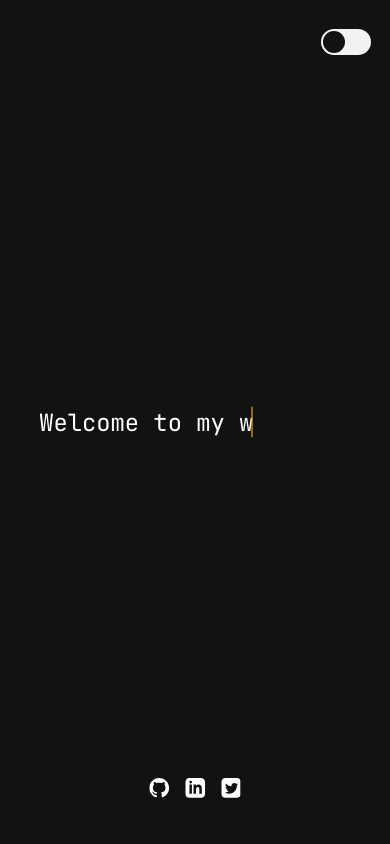
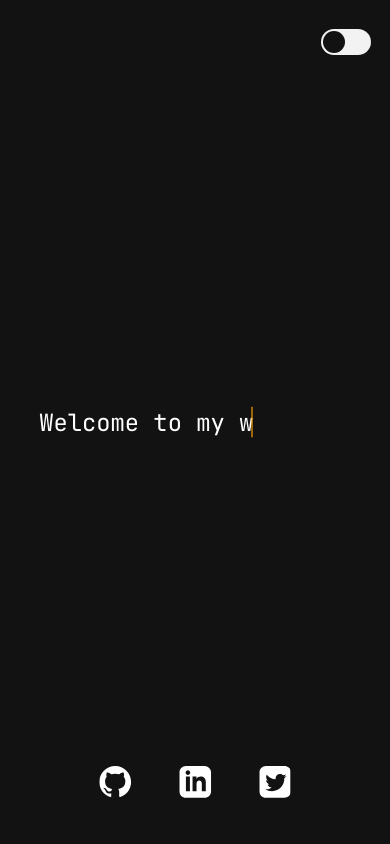
Before and after one commit to Kiyeo/Kiyeo.github.io, a Next.js app: page / in a window 390 px wide. Shown: the top 844 px of the page. Built offline with nearby package versions, Linux system fonts and the light colour scheme.

Commit message:
Make social media icons responsive

```diff
--- a/components/SocialMediaIcon.tsx
+++ b/components/SocialMediaIcon.tsx
@@ -13,17 +13,17 @@ const SocialNav = styled.nav`
 
   & li {
     list-style: none;
+    margin: 0 1em 0 1em;
   }
 
   & a {
-    display: inline-flex;
     outline-style: none;
   }
 
   & svg {
     fill: ${(p) => p.theme.color};
     transition: fill 1s ease-in;
-    width: clamp(12px, 12px + 2vw, 32px);
+    width: clamp(24px, 24px + 2vw, 32px);
   }
 
   & svg:hover,
@@ -38,10 +38,13 @@ const SocialNav = styled.nav`
     bottom: unset;
     left: unset;
     transform: translate3d(0, -50%, 0);
-    font-size: clamp(1rem, 2vw + 1rem, 4rem);
 
     & ul {
-      columns: 0;
+      columns: unset;
+    }
+
+    & ul > * + * {
+      margin-top: 2em;
     }
   }
 `;
--- a/pages/AboutSection.tsx
+++ b/pages/AboutSection.tsx
@@ -2,7 +2,7 @@ import styled from "styled-components";
 import Header from "../components/Header";
 
 const AboutStyle = styled.section`
-  min-height: 100vh;
+  min-height: 100%;
   padding: 5% 10% 5% 10%;
 `;
 
```
